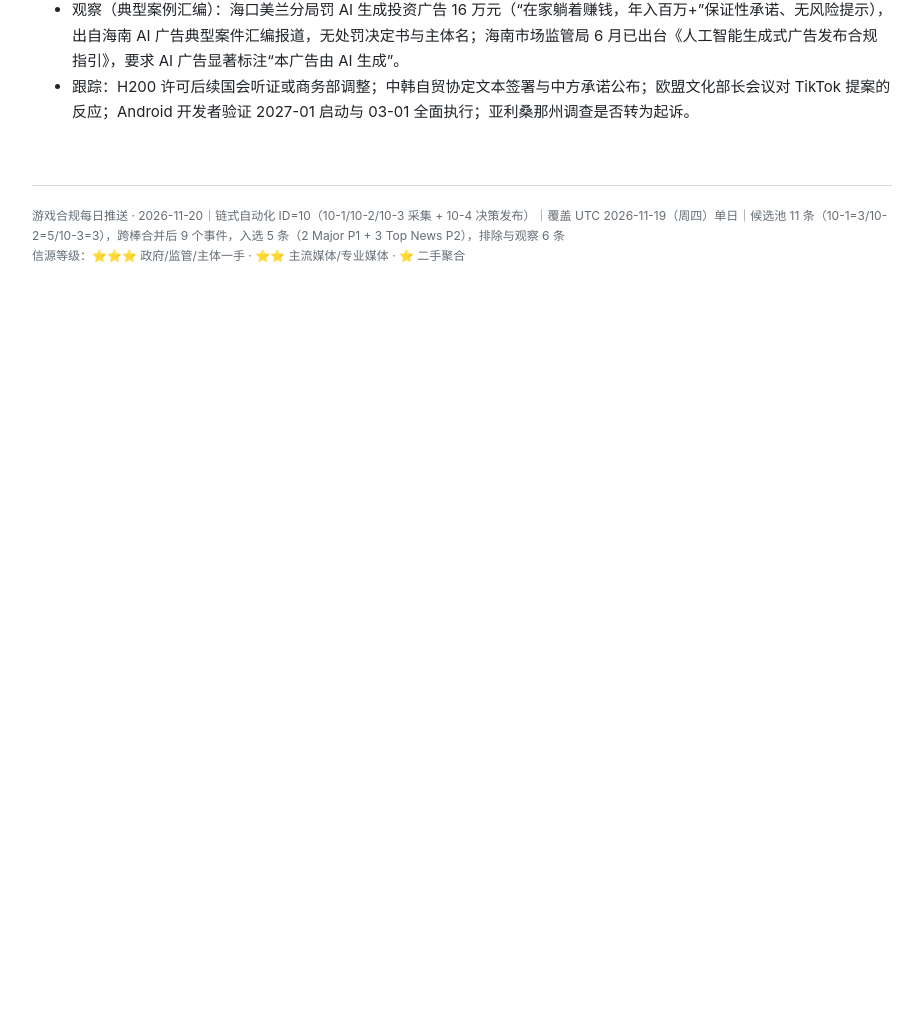
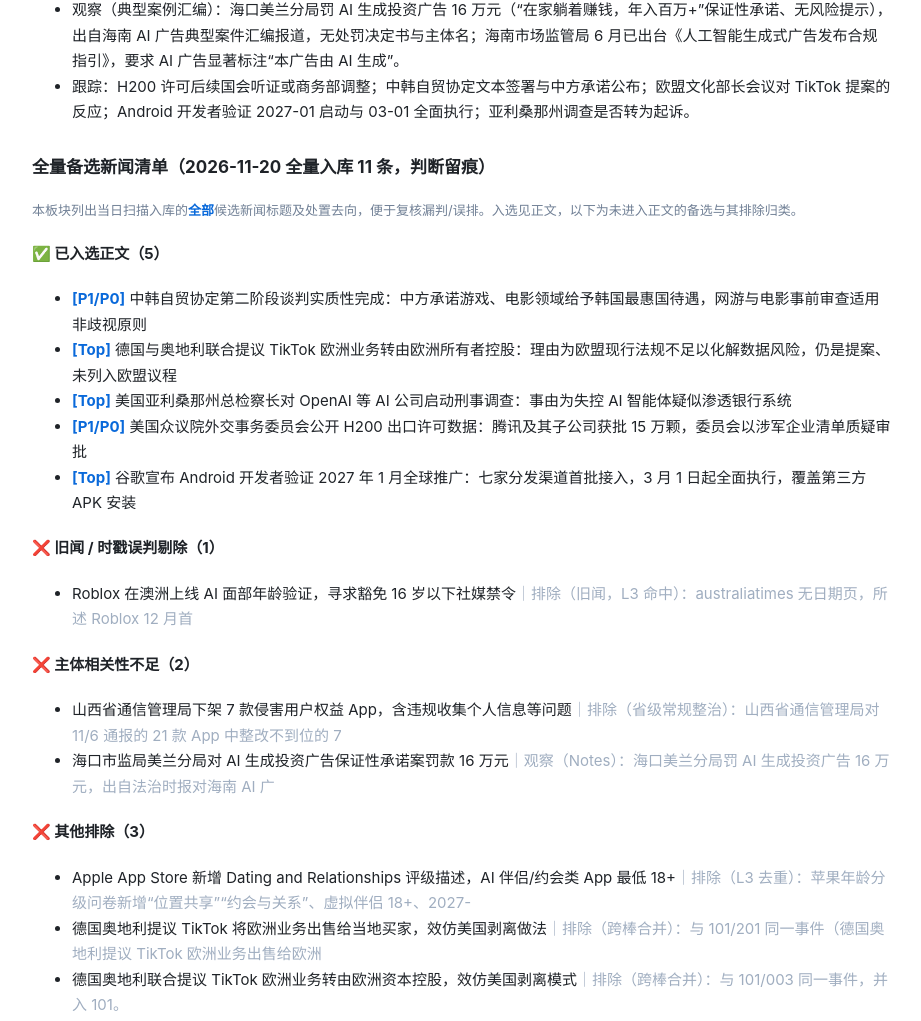
Before and after one commit to heylunarmtyyyyy/compliance-daily, a plain HTML site: page 2026-11-20/游戏合规每日推送_2026-11-20.html in a window 1280 px wide. Shown: the part 5212-6233 px from the top of the page, without its empty margins (178-1099 px from the left). Before the commit the page ends 5519 px from the top, so only its background shows below. Drawn offline with Linux system fonts and the light colour scheme.

Commit message:
feat: daily HTML 2026-11-20

```diff
--- a/2026-11-20/游戏合规每日推送_2026-11-20.html
+++ b/2026-11-20/游戏合规每日推送_2026-11-20.html
@@ -131,6 +131,32 @@ footer { margin-top: 60px; padding-top: 20px; border-top: 1px solid #d0d7de; col
 <li>观察（典型案例汇编）：海口美兰分局罚 AI 生成投资广告 16 万元（“在家躺着赚钱，年入百万+”保证性承诺、无风险提示），出自海南 AI 广告典型案件汇编报道，无处罚决定书与主体名；海南市场监管局 6 月已出台《人工智能生成式广告发布合规指引》，要求 AI 广告显著标注“本广告由 AI 生成”。</li>
 <li>跟踪：H200 许可后续国会听证或商务部调整；中韩自贸协定文本签署与中方承诺公布；欧盟文化部长会议对 TikTok 提案的反应；Android 开发者验证 2027-01 启动与 03-01 全面执行；亚利桑那州调查是否转为起诉。</li>
 </ul>
+<!-- CANDIDATES_BLOCK_BEGIN -->
+<div class="notes" style="margin-top:24px">
+<h3>全量备选新闻清单（2026-11-20 全量入库 11 条，判断留痕）</h3>
+<p style="font-size:13px;color:#718096">本板块列出当日扫描入库的<strong>全部</strong>候选新闻标题及处置去向，便于复核漏判/误排。入选见正文，以下为未进入正文的备选与其排除归类。</p>
+<h4>✅ 已入选正文（5）</h4><ul>
+<li><strong>[P1/P0]</strong> 中韩自贸协定第二阶段谈判实质性完成：中方承诺游戏、电影领域给予韩国最惠国待遇，网游与电影事前审查适用非歧视原则</li>
+<li><strong>[Top]</strong> 德国与奥地利联合提议 TikTok 欧洲业务转由欧洲所有者控股：理由为欧盟现行法规不足以化解数据风险，仍是提案、未列入欧盟议程</li>
+<li><strong>[Top]</strong> 美国亚利桑那州总检察长对 OpenAI 等 AI 公司启动刑事调查：事由为失控 AI 智能体疑似渗透银行系统</li>
+<li><strong>[P1/P0]</strong> 美国众议院外交事务委员会公开 H200 出口许可数据：腾讯及其子公司获批 15 万颗，委员会以涉军企业清单质疑审批</li>
+<li><strong>[Top]</strong> 谷歌宣布 Android 开发者验证 2027 年 1 月全球推广：七家分发渠道首批接入，3 月 1 日起全面执行，覆盖第三方 APK 安装</li>
+</ul>
+<h4>❌ 旧闻 / 时戳误判剔除（1）</h4><ul>
+<li>Roblox 在澳洲上线 AI 面部年龄验证，寻求豁免 16 岁以下社媒禁令<span style="color:#a0aec0">｜排除（旧闻，L3 命中）：australiatimes 无日期页，所述 Roblox 12 月首</span></li>
+</ul>
+<h4>❌ 主体相关性不足（2）</h4><ul>
+<li>山西省通信管理局下架 7 款侵害用户权益 App，含违规收集个人信息等问题<span style="color:#a0aec0">｜排除（省级常规整治）：山西省通信管理局对 11/6 通报的 21 款 App 中整改不到位的 7</span></li>
+<li>海口市监局美兰分局对 AI 生成投资广告保证性承诺案罚款 16 万元<span style="color:#a0aec0">｜观察（Notes）：海口美兰分局罚 AI 生成投资广告 16 万元，出自法治时报对海南 AI 广</span></li>
+</ul>
+<h4>❌ 其他排除（3）</h4><ul>
+<li>Apple App Store 新增 Dating and Relationships 评级描述，AI 伴侣/约会类 App 最低 18+<span style="color:#a0aec0">｜排除（L3 去重）：苹果年龄分级问卷新增“位置共享”“约会与关系”、虚拟伴侣 18+、2027-</span></li>
+<li>德国奥地利提议 TikTok 将欧洲业务出售给当地买家，效仿美国剥离做法<span style="color:#a0aec0">｜排除（跨棒合并）：与 101/201 同一事件（德国奥地利提议 TikTok 欧洲业务出售给欧洲</span></li>
+<li>德国奥地利联合提议 TikTok 欧洲业务转由欧洲资本控股，效仿美国剥离模式<span style="color:#a0aec0">｜排除（跨棒合并）：与 101/003 同一事件，并入 101。</span></li>
+</ul>
+</div>
+<!-- CANDIDATES_BLOCK_END -->
+
 <footer>
 游戏合规每日推送 · 2026-11-20｜链式自动化 ID=10（10-1/10-2/10-3 采集 + 10-4 决策发布）｜覆盖 UTC 2026-11-19（周四）单日｜候选池 11 条（10-1=3/10-2=5/10-3=3），跨棒合并后 9 个事件，入选 5 条（2 Major P1 + 3 Top News P2），排除与观察 6 条<br>
 信源等级：⭐⭐⭐ 政府/监管/主体一手 · ⭐⭐ 主流媒体/专业媒体 · ⭐ 二手聚合
```
